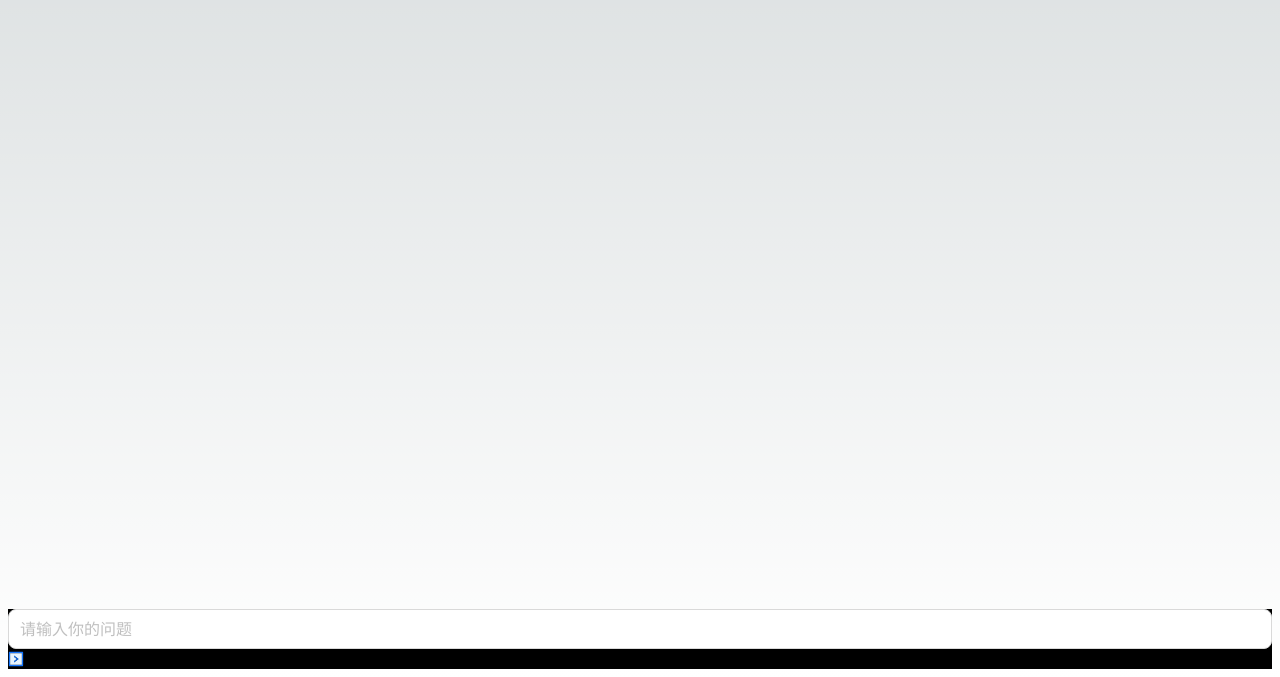
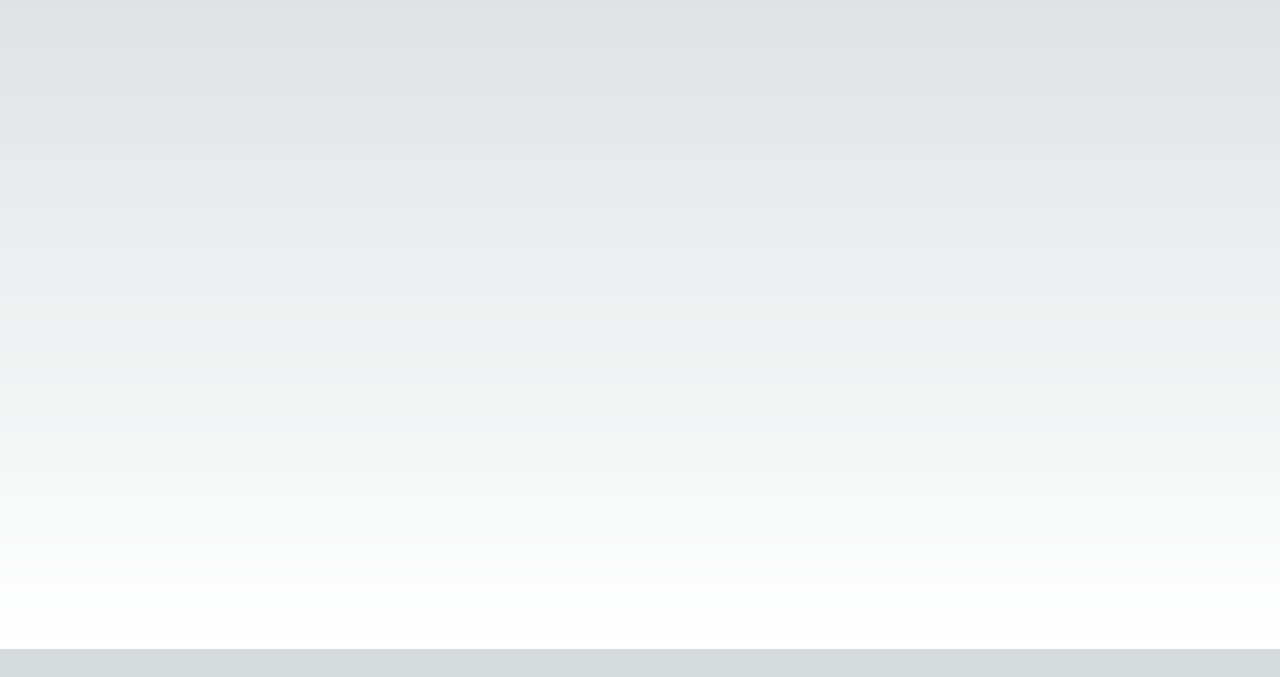
Before and after one commit to hujinbin/chat-GPT-web, a Next.js app: page / in a window 1280 px wide. Shown: the part 199-876 px from the top of the page. After the commit the page ends 848 px from the top, so only its background shows below. Built offline with nearby package versions, Linux system fonts and the light colour scheme.

Commit message:
feat: 首页页面和消息模块踢

```diff
--- /dev/null
+++ b/app/index.tsx
@@ -0,0 +1,42 @@
+'use client';
+import React, { useMemo, useEffect } from 'react';
+import { Layout } from 'antd';
+import { useRouter } from 'next/router';
+import Sider from '../components/Sider.tsx';
+import Permission from '../components/Permission';
+import HeaderComponent from '../components/HeaderComponent'; // 假设 HeaderComponent 是一个 React 组件
+import useBasicLayout from '@/hooks/useBasicLayout';
+
+const { Content } = Layout;
+
+const ChatLayout = () => {
+  const router = useRouter();
+
+  const { isMobile } = useBasicLayout();
+
+
+
+  const getMobileClass = useMemo(() => {
+    if (isMobile) return 'rounded-none shadow-none';
+    return 'border rounded-md shadow-md dark:border-neutral-800';
+  }, [isMobile]);
+  return (
+    <div className={`h-full dark:bg-[#24272e] transition-all ${isMobile ? 'p-0' : 'p-4'}`}>
+      <div className={`h-full overflow-hidden ${getMobileClass}`}>
+        <Layout className={`z-40 transition ${getContainerClass}`} hasSider>
+          <Sider />
+          <Content className="h-full">
+            <HeaderComponent />
+            {/* 使用Next.js的Link组件进行导航 */}
+            <Switch>
+              <Route path="/chat/:uuid" component={ChatComponent} />
+              {/* 其他路由 */}
+            </Switch>
+          </Content>
+        </Layout>
+      </div>
+    </div>
+  );
+};
+
+export default ChatLayout;
--- a/app/page.tsx
+++ b/app/page.tsx
@@ -1,44 +1,112 @@
-'use client'
-import Image from "next/image";
-import Sider from "@/components/Sider";
-import { Input } from 'antd';
-import { useState } from 'react';
-import { chatCompletion } from '@/api/index';
-import { RightSquareTwoTone } from '@ant-design/icons';
-import style from './index.module.scss';
+'use client';
+// 引入 React 及相关钩子
+import React, { useEffect, useRef } from 'react';
+// 引入 Ant Design 组件
+import { Space, Spin } from 'antd';
 
-const Home = () => {
-  const [chatList, setChatList] = useState([]);
-  const [issue, setIssue] = useState('');
+// 引入自定义组件，用于后续替换
+import HeaderComponent from '../components/HeaderComponent';
+import MessageComponent from '../components/MessageComponent';
 
-  const onChangeIssue = (e:any) => {
-    setIssue(e.target.value);
+// 假设 loading 和 isMobile 为状态，这里简单模拟
+const loading = false;
+const isMobile = false;
+
+// 模拟数据，对应 Vue 中的 dataSources
+const dataSources = [
+  {
+    dateTime: '2025-01-21',
+    text: '这是一条消息',
+    inversion: false,
+    error: false,
+    loading: false,
+  },
+  // 可以添加更多数据
+];
+
+// 定义滚动到底部的函数
+const scrollToBottom = () => {
+  // 这里可以实现滚动逻辑，需要根据实际 DOM 结构调整
+  console.log('滚动到底部');
 };
 
-  const sendChatMessage = () => {
-    console.log('sendChatMessage');
-    chatCompletion({
-      content: issue,
-    }).then(res => {
-      console.log(res);
-    });
+// 模拟 controller.abort() 方法
+const controller = {
+  abort: () => {
+    console.log('请求已中止');
+  },
 };
 
+const ChatPage = () => {
+  // 创建 inputRef 引用
+  const inputRef = useRef(null);
+  // 创建 scrollRef 引用
+  const scrollRef = useRef(null);
+
+  // 模拟 Vue 的 onMounted 钩子
+  useEffect(() => {
+    scrollToBottom();
+    if (inputRef.current && !isMobile) {
+      inputRef.current.focus();
+    }
+    // 模拟 Vue 的 onUnmounted 钩子，返回一个清理函数
+    return () => {
+      if (loading) {
+        controller.abort();
+      }
+    };
+  }, []);
+
   return (
-    <main className="flex min-h-screen flex-col items-center justify-between">
-      <Sider></Sider>
     <div className="flex flex-col w-full h-full">
+      {/* 条件渲染 HeaderComponent */}
+      {isMobile && (
+        <HeaderComponent
+          usingContext={false} // 假设初始值为 false
+          onExport={() => console.log('导出')}
+          onToggleUsingContext={() => console.log('切换上下文')}
+        />
+      )}
+      {/* 主内容区域 */}
       <main className="flex-1 overflow-hidden">
-        </main>
-        <footer className="footerClass bg-current">
-          <div className="w-full max-w-screen-xl m-auto">
-            <Input size="large" onInput={onChangeIssue} placeholder="请输入你的问题" />
-            <RightSquareTwoTone onClick={sendChatMessage} />
+        <div
+          id="scrollRef"
+          ref={scrollRef}
+          className="h-full overflow-hidden overflow-y-auto"
+        >
+          <div
+            id="image-wrapper"
+            className="w-full max-w-screen-xl m-auto dark:bg-[#101014]"
+            className={isMobile ? 'p-2' : 'p-4'}
+          >
+            {/* 数据为空时的显示 */}
+            {dataSources.length === 0 ? (
+              <Space align="center" className="mt-4 text-center text-neutral-300">
+                <Spin className="mr-2 text-3xl" />
+                <span>Aha~</span>
+              </Space>
+            ) : (
+              // 数据存在时渲染 Message 组件列表
+              <div>
+                {dataSources.map((item, index) => (
+                  <MessageComponent
+                    key={index}
+                    dateTime={item.dateTime}
+                    text={item.text}
+                    inversion={item.inversion}
+                    error={item.error}
+                    loading={item.loading}
+                    onRegenerate={() => console.log(`重新生成: ${index}`)}
+                    onDelete={() => console.log(`删除: ${index}`)}
+                  />
+                ))}
               </div>
-        </footer>
+            )}
+          </div>
         </div>
       </main>
+    </div>
   );
 };
 
-export default Home;
+export default ChatPage;
--- /dev/null
+++ b/components/HeaderComponent.tsx
@@ -0,0 +1,7 @@
+export default function HeaderComponent() {
+    return (
+        <div className="sider-container w-260 h-screen">
+
+        </div>
+    )
+}
--- /dev/null
+++ b/components/MessageComponent.tsx
@@ -0,0 +1,7 @@
+export default function MessageComponent() {
+  return (
+      <div className="sider-container w-260 h-screen">
+
+      </div>
+  )
+}
--- a/package.json
+++ b/package.json
@@ -25,7 +25,7 @@
     "eslint": "^8",
     "eslint-config-next": "14.1.4",
     "postcss": "^8",
-    "tailwindcss": "^3.3.0",
+    "tailwindcss": "^3.4.17",
     "typescript": "^5"
   }
 }
```
Lines whose indentation alone changed are shown as unchanged.
